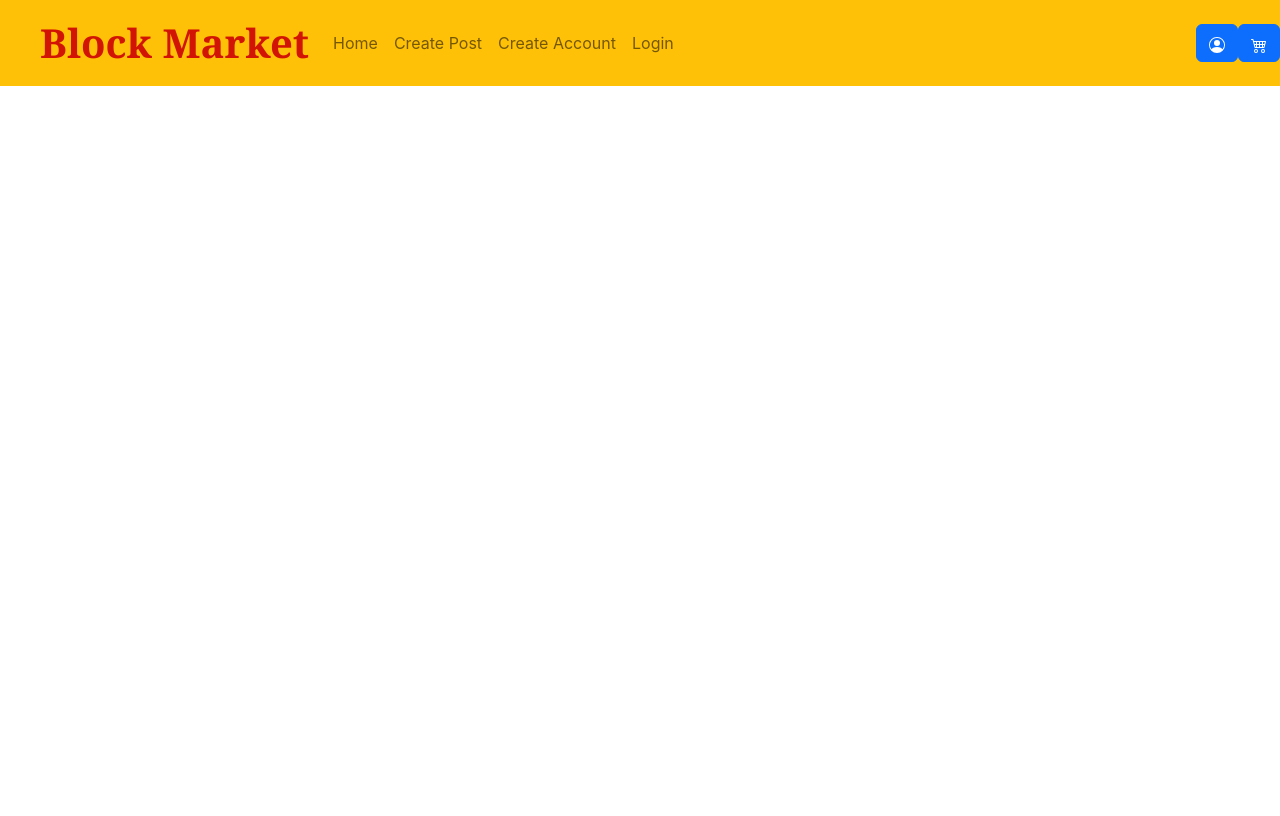
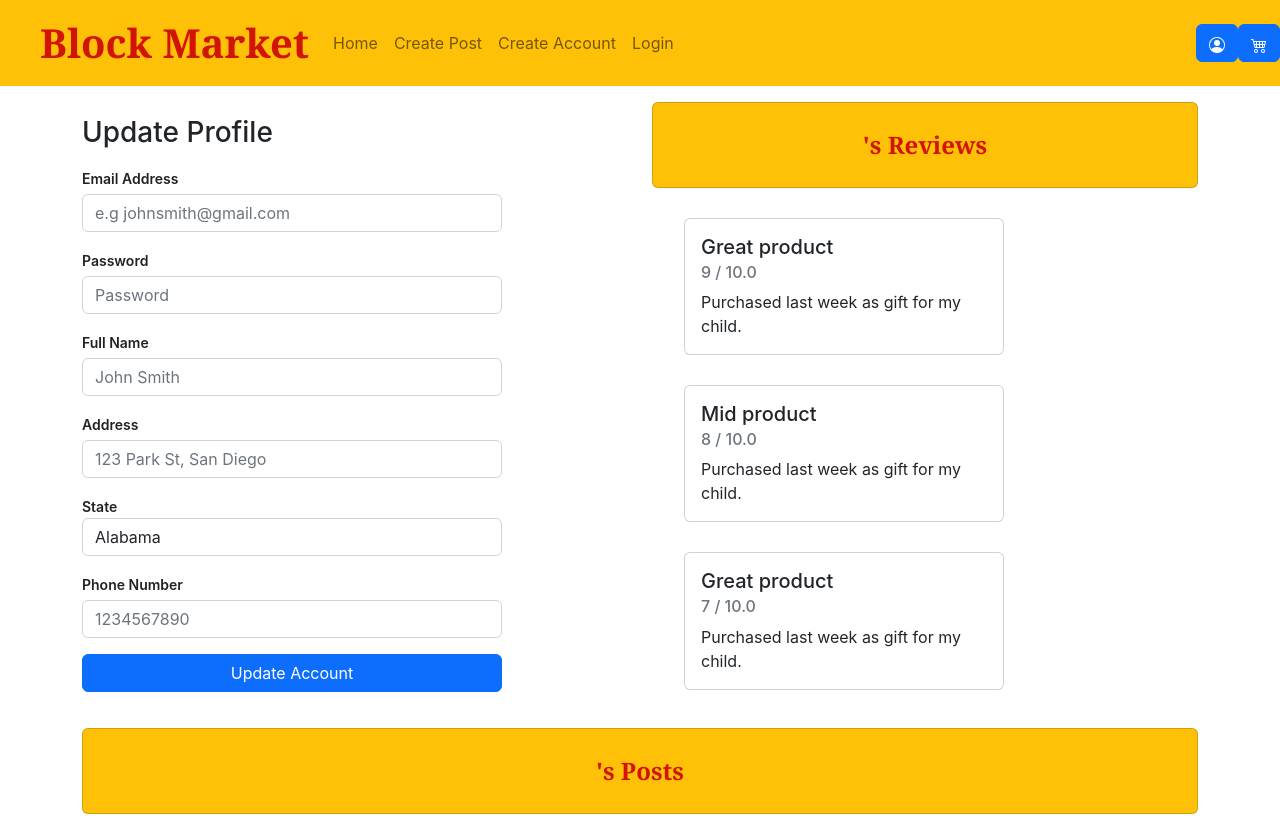
Before and after one commit to QuinnHilger/BlockMarket, a React (Create React App) app in the folder blockmarket/: page /userPage in a window 1280 px wide. Shown: the top 816 px of the page. Built offline with nearby package versions, Linux system fonts and the light colour scheme; no server answers.

Commit message:
login page implemented

```diff
--- a/blockmarket/src/App.js
+++ b/blockmarket/src/App.js
@@ -39,12 +39,12 @@ function App() {
   });
 
   const [user, setUser] = useState({
-    email: "bobdoctor@gmail.com",
-    password: "bobologist1",
-    name: "Bob Doctor",
-    address: "8008135 Main St, Los Angeles",
-    state: "CA",
-    phoneNumber: "1234567890",
+    email: "",
+    password: "",
+    name: "",
+    address: "",
+    state: "",
+    phoneNumber: "",
     cart: [],
     posts: [],
     reviews: []
@@ -101,7 +101,7 @@ function App() {
       <Routes>
           <Route path="/createpost" element={<Globals.Provider value = {{user}}><PostForm /></Globals.Provider>} />
           <Route path="/createuser" element={<Globals.Provider value = {{setUser}}><UserForm /></Globals.Provider>} />
-          <Route path="/login" element={<Globals.Provider value = {{setUser}}><LoginForm /></Globals.Provider>} />
+          <Route path="/login" element={<Globals.Provider value = {{setUser, user}}><LoginForm /></Globals.Provider>} />
           <Route path="/home" element={<Globals.Provider value = {{searchInput, setSearchInput, filterData, setFilterData}}><Home /></Globals.Provider>} />
           <Route path="/filters" element={<Globals.Provider value = {{ filterData, setFilterData}}><Filters /></Globals.Provider>} />
           <Route path="/userPage" element={<Globals.Provider value = {{setPost, user, setUser}}><UserPage /></Globals.Provider>} />
--- a/blockmarket/src/pages/loginForm.js
+++ b/blockmarket/src/pages/loginForm.js
@@ -1,8 +1,34 @@
 import React, { useState,useContext } from 'react';
 import {useNavigate} from 'react-router-dom';
-import {Button} from 'react-bootstrap';
+import {Alert} from 'react-bootstrap';
 import {Globals} from '../App'
 
+const USERS = [
+    {
+      email: "bobfryer@gmail.com",
+      password: "bobby123",
+      name: "Bob Fryer",
+      address: "335 Main St, San Diego",
+      state: "CA",
+      phoneNumber: "332-559-3456"
+    },
+    {
+      email: "johnsmith@gmail.com",
+      password: "johnny123",
+      name: "John Smith",
+      address: "335 Main St, Austin",
+      state: "TX",
+      phoneNumber: "512-559-3456"
+    },
+    {
+      email: "janedoe@gmail.com",
+      password: "jane1234",
+      name: "Jane Doe",
+      address: "335 Main St, Minneapolis",
+      state: "MN",
+      phoneNumber: "356-432-4532"
+    },
+  ]
 /**
  * Form used to create a user
  * @param {IProps} props an object containing props of type IProps
@@ -10,12 +36,12 @@ import {Globals} from '../App'
 
 function LoginForm({}) {
   const navigate = useNavigate();
-  const {setUser} = useContext(Globals)
+  const {setUser, user} = useContext(Globals)
   const [formData, setFormData] = useState({
         email: "",
         password: ""
   });
-
+  const [errorMessage, setErrorMessage] = useState('');
   /**
    * event handler for some change to the form (entry of new data, changes, etc.)
    * @param {React.FormEvent<HTMLInputElement>} event
@@ -34,9 +60,17 @@ function LoginForm({}) {
    */
   async function handleSubmit(event) {
     event.preventDefault();
+    for(let i = 0; i<USERS.length;i++)
+    {
+      if(formData.email === USERS[i].email && formData.password === USERS[i].password)
+        setUser(USERS[i]);
+    }
+    if(user.email === "")
+      setErrorMessage(<Alert variant="danger">Invalid Credentials</Alert>);
     //Check to make sure account exists, if it does, set current account to that account
     //if it doesn't, show message of account doesn't exist
-    navigate('/');
+    else
+      navigate('/');
     //initialize an account
   }
 
@@ -47,6 +81,7 @@ function LoginForm({}) {
   return (
     <div className="Auth-form-container">
         <form className="Auth-form">
+          {errorMessage}
           <div className="Auth-form-content">
             <h3 className="Auth-form-title">Login to your account</h3>
             <div className="text-center">
--- a/blockmarket/src/pages/userPage.js
+++ b/blockmarket/src/pages/userPage.js
@@ -42,46 +42,15 @@ const REVIEWS = [
 function UserPage() {
   const navigate = useNavigate();
   const [foundReviews, setFoundReviews] = useState(REVIEWS);
-  //const {user, setUser} = useContext(Globals);
+  const {user, setUser} = useContext(Globals);
   const [formData, setFormData] = useState({
-        email: "",
-        password: "",
-        name: "",
-        address: "",
-        state: "",
-        phoneNumber: ""
+        email: user.email,
+        password: user.password,
+        name: user.name,
+        address: user.address,
+        state: user.state,
+        phoneNumber: user.phoneNumber
   });
-  fetch("http://localhost:3001/user/Display",
-    {
-        method: "GET",
-        mode: 'cors',
-    })
-    //.then(r =>  r.json().then(data => ({status: r.status, body: data})))
-    .then(function(res){
-      if(res.status === 202){
-        console.log("reached end");
-        var response = res.json();
-        formData.email = response.email;
-        formData.password = response.password;
-        formData.name = response.name;
-        formData.address = response.address;
-        formData.state = response.state;
-        formData.phoneNumber = response.phoneNumber;
-        console.log("email: " + formData.email);
-        console.log("password: " + formData.password);
-        console.log("name: " + formData.name);
-        //show account info
-      }
-      else{
-        //show message of account doesn't exist
-      }
-      console.log("REQNOTERRORGET");
-      console.log(res) })
-    .catch(function(res){
-      console.error("REQERRORGET");
-      console.error(res);
-    })
-
   /**
    * event handler for some change to the form (entry of new data, changes, etc.)
    * @param {React.FormEvent<HTMLInputElement>} event
@@ -97,14 +66,14 @@ function UserPage() {
   function handleSubmit(event) {
     console.log(formData);
     event.preventDefault();
-    //setUser(formData);
-    //console.log(user);
+    setUser(formData);
+    console.log(user);
   }
 
   function getReview(event){
     event.preventDefault()
     //fetch next review from profile
-
+  }
 
   function DisplayReview({thisReview}){
     return(<Card className="review-display2">
@@ -125,14 +94,14 @@ function UserPage() {
           <div className="profile-container">
         <form className="profile-form">
           <div className="profile-form-content">
-            <h3 className="Auth-form-title">Update Profile</h3>
+            <h3 calssName="Auth-form-title">Update Profile</h3>
             <div className="form-group mt-3">
               <label>Email Address</label>
               <input
                 type="text"
                 name="email"
                 onChange={handleFormChange}
-                //holder="e.g johnsmith@gmail.com"
+                placeholder="e.g johnsmith@gmail.com"
                 value={formData.email}
                 className="form-control mt-1"
               />
@@ -143,7 +112,7 @@ function UserPage() {
                 type="text"
                 name="password"
                 onChange={handleFormChange}
-                //placeholder="Password"
+                placeholder="Password"
                 value={formData.password}
                 className="form-control mt-1"
               />
@@ -154,7 +123,7 @@ function UserPage() {
               type="text"
               name="name"
               onChange={handleFormChange}
-              //placeholder="John Smith"
+              placeholder="John Smith"
               value={formData.name}
               className="form-control mt-1"
             />
@@ -165,7 +134,7 @@ function UserPage() {
               type="text"
               name="address"
               onChange={handleFormChange}
-              //placeholder="123 Park St, San Diego"
+              placeholder="123 Park St, San Diego"
               value={formData.address}
               className="form-control mt-1"
             />
@@ -176,7 +145,7 @@ function UserPage() {
               type="text"
               name="state"
               onChange={handleFormChange}
-              //placeholder="CA"
+              placeholder="CA"
               value={formData.state}
               class="form-control">
                 <option value="AL">Alabama</option>
@@ -238,7 +207,7 @@ function UserPage() {
               type="text"
               name="phoneNumber"
               onChange={handleFormChange}
-              //placeholder="1234567890"
+              placeholder="1234567890"
               value={formData.phoneNumber}
               className="form-control mt-1"
             />
@@ -290,6 +259,5 @@ function UserPage() {
     </Container>
   );
 }
-}
 
 export default UserPage;
```
